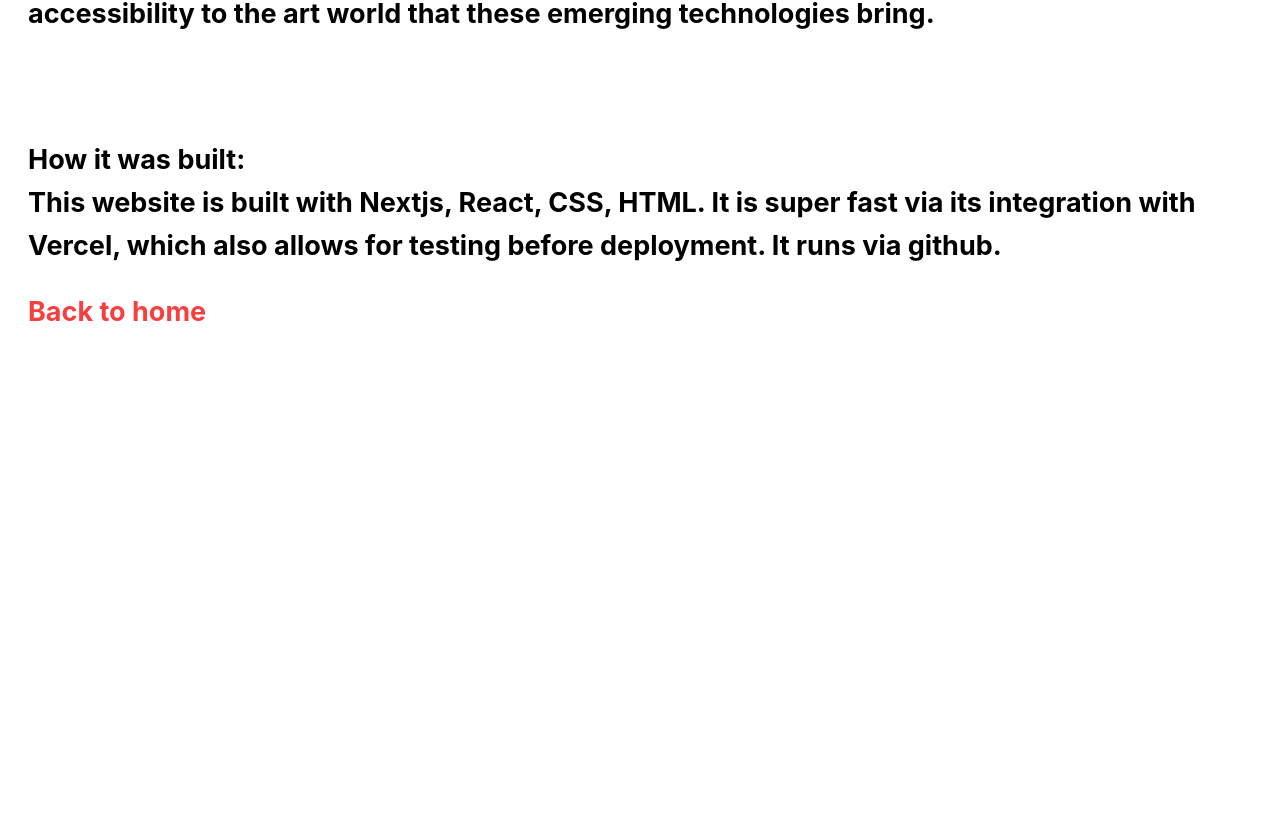
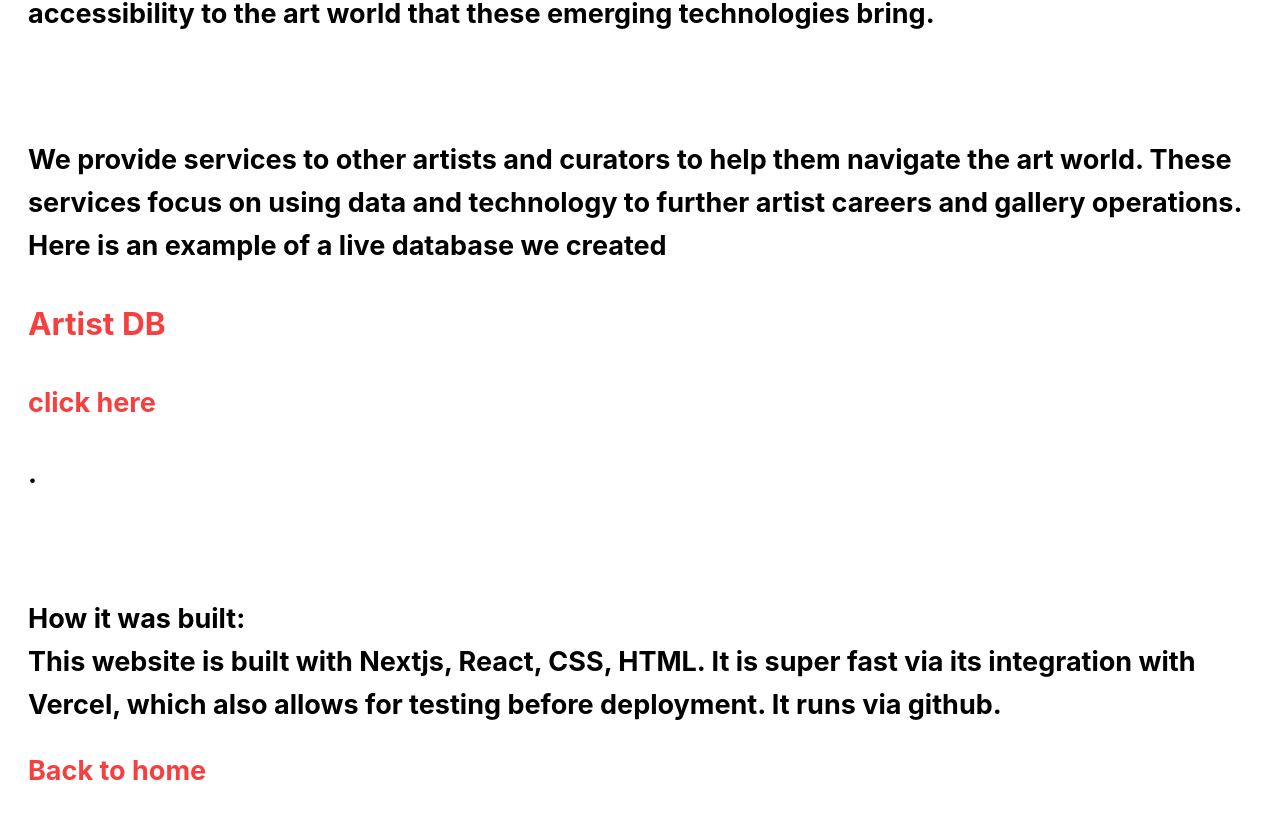
Before and after one commit to adamaslan/zxy3, a Next.js app: page /posts/about in a window 1280 px wide. Shown: the part 876-1695 px from the top of the page. Before the commit the page ends 1286 px from the top, so only its background shows below. Built offline with nearby package versions, Linux system fonts and the light colour scheme; no server answers.

Commit message:
works-table

```diff
--- a/pages/posts/about.js
+++ b/pages/posts/about.js
@@ -51,6 +51,14 @@ export default function About() {
         <br />
         <br />
         <h2>
+We provide services to other artists and curators to help them navigate the art world. These services focus on using data and technology to further artist careers and gallery operations. Here is an example of a live database we created  <a href="/posts/about-artists" className="card">
+            <h3>Artist DB</h3>
+            <p>click here</p>
+          </a>.
+        </h2>
+        <br />
+        <br />
+        <h2>
           How it was built: <br /> This website is built with Nextjs, React,
           CSS, HTML. It is super fast via its integration with Vercel, which
           also allows for testing before deployment. It runs via github.
```
Also changed, not shown: pages/posts/about-artists.js (+5 -4 lines).
